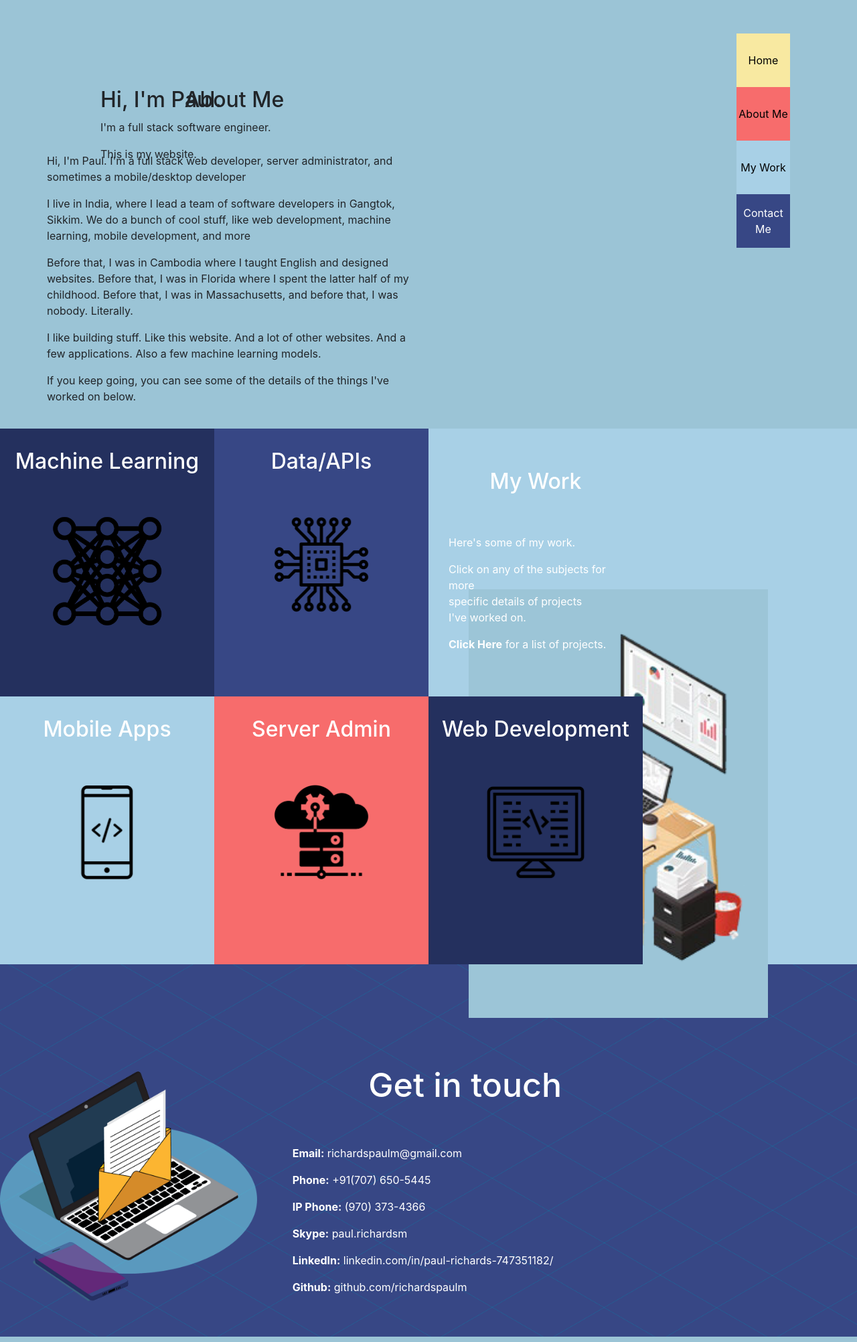
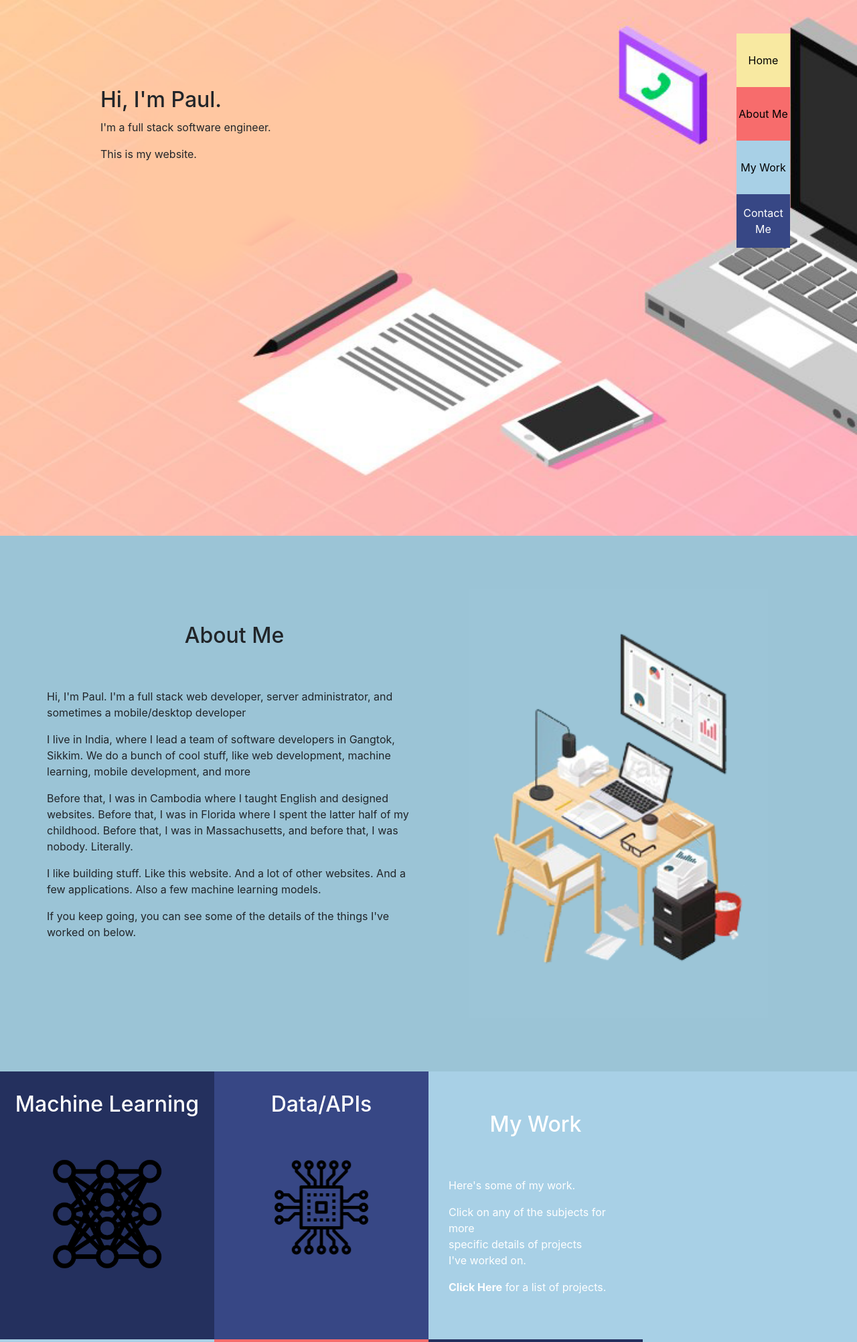
Before and after one commit to richardspaulm/DjangoProfile, a Django app: page / in a window 1280 px wide. Shown: the top 2004 px of the page at 67% size. Run offline with Django 3.2, Linux system fonts and the light colour scheme; data that the repository does not hold is empty; some libraries are stand-ins or nearby versions.

Commit message:
reinsert vh

```diff
--- a/webresume/static/css/styles.css
+++ b/webresume/static/css/styles.css
@@ -43,10 +43,8 @@ div#navbar a{
     color: white;
 }
 .page_container{
-    /* width: 100vw; */
-    /* height: 100vh; */
-    min-height: -webkit-fill-available;
-    min-width: -webkit-fill-available;
+    width: 100vw;
+    height: 100vh;
     padding: 0;
 }
 #index_view{
```
